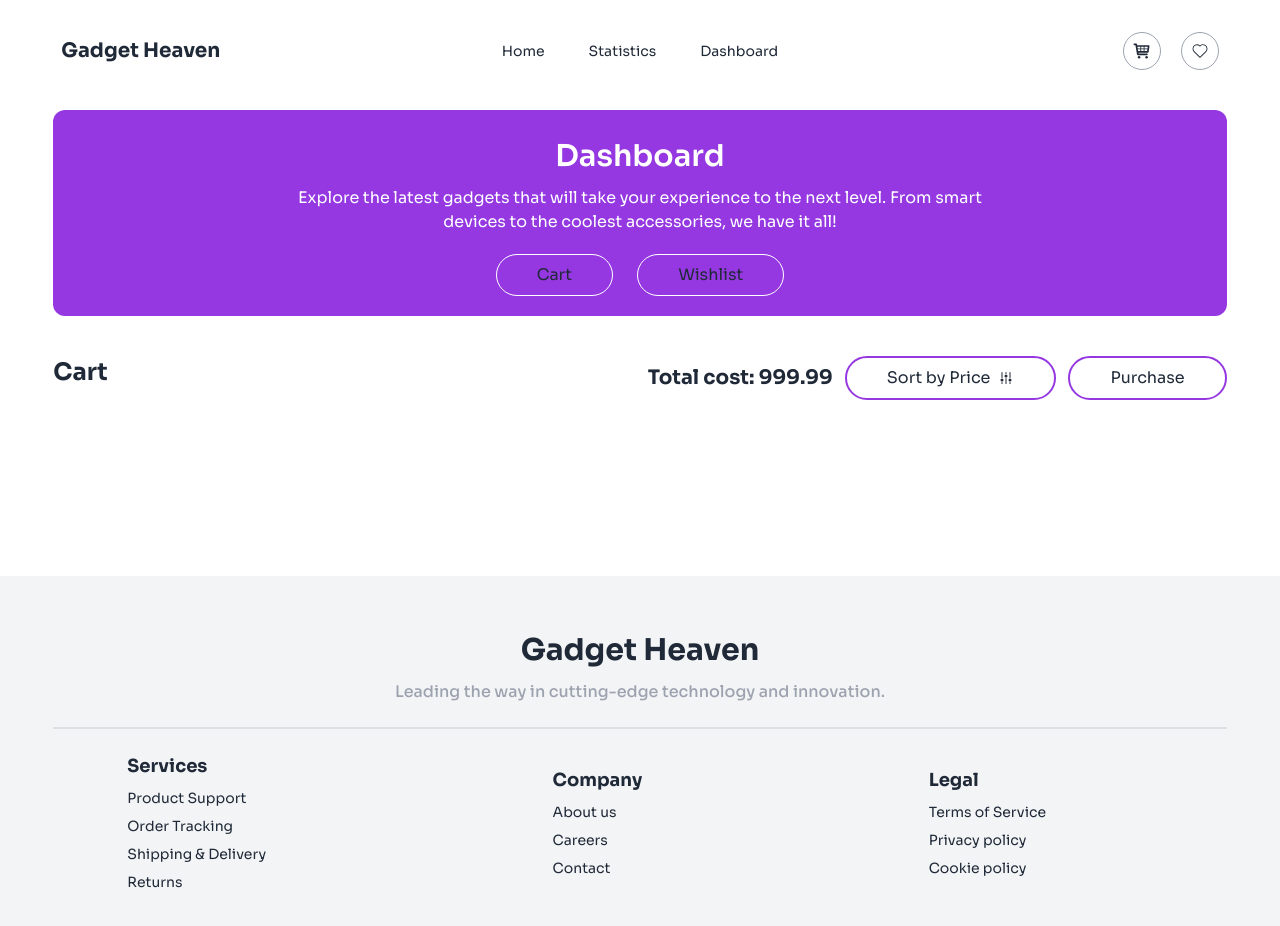
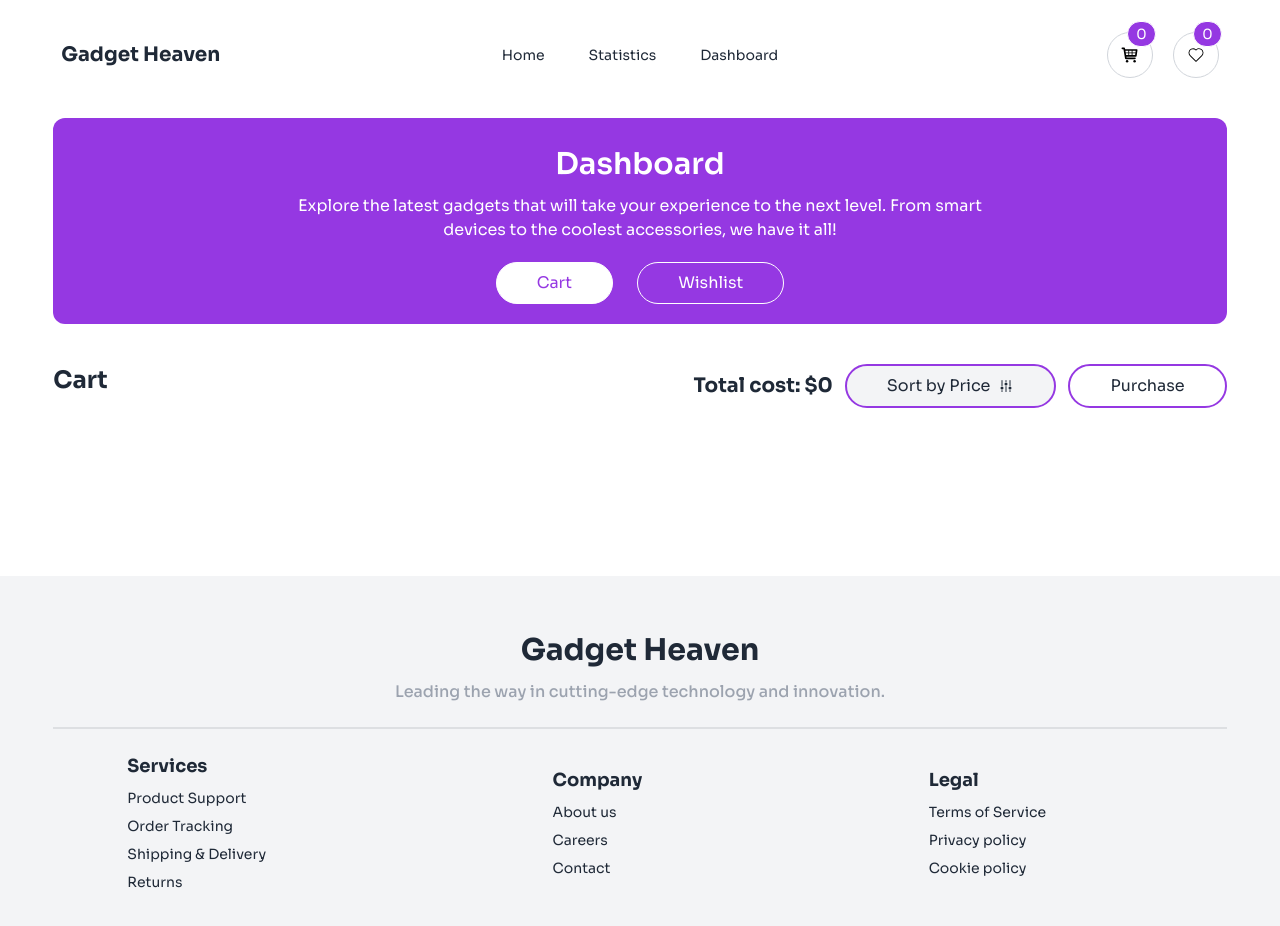
Before and after one commit to MukitHossen7/B10A8-Gadget-Heaven, a React (Vite) app: page /dashboard in a window 1280 px wide. Shown: the top 926 px of the page. Built offline with nearby package versions, Linux system fonts and the light colour scheme.

Commit message:
update addCart length and wish list length

```diff
--- a/src/Layouts/MainLayouts.jsx
+++ b/src/Layouts/MainLayouts.jsx
@@ -13,7 +13,9 @@ const MainLayouts = () => {
     toast.success("Successfully Add to Cart!");
   };
   const handleAddWishlist = (wishObj) => {
-    const findWish = addWishlist.find((item) => item.id === wishObj.id);
+    const findWish = addWishlist.find(
+      (item) => item.product_id === wishObj.product_id
+    );
     if (findWish) {
       toast.error("Already Added to Wishlist!");
       return;
--- a/src/Pages/Dashboard.jsx
+++ b/src/Pages/Dashboard.jsx
@@ -1,24 +1,55 @@
+import { useContext, useState } from "react";
 import AddCart from "../components/AddCart/AddCart";
 import AddWishlist from "../components/AddWishlist/AddWishlist";
 import Heading from "../components/Heading/Heading";
 import Navbar from "./../components/Navbar/Navbar";
 import { HiAdjustmentsVertical } from "react-icons/hi2";
+import { ProductsData } from "../Layouts/MainLayouts";
 
 const Dashboard = () => {
+  const [isCart, setIsCart] = useState(true);
+  const [isSortPrice, setIsSortPrice] = useState([]);
+  const { addCard } = useContext(ProductsData);
+  const totalCost = addCard.reduce((acc, cur) => {
+    return parseInt(acc + cur.price);
+  }, 0);
+  const handleCart = () => {
+    setIsCart(true);
+  };
+  const handleWishlist = () => {
+    setIsCart(false);
+  };
+  const handleSortPrice = () => {
+    const sortPrice = addCard.sort((a, b) => b.price - a.price);
+    setIsSortPrice(sortPrice);
+  };
+  const handlePrice = () => {
+    isSortPrice;
+  };
   return (
     <div>
       <Navbar></Navbar>
 
-      <div className="bg-[#9538E2] rounded-xl mt-8 pt-7">
+      <div className="bg-[#9538E2] rounded-xl mt-8 pt-7 ">
         <Heading
           title="Dashboard"
           description="Explore the latest gadgets that will take your experience to the next level. From smart devices to the coolest accessories, we have it all!"
         ></Heading>
         <div className="flex flex-row justify-center gap-6 py-5">
-          <button className=" border border-white px-10 py-2 rounded-full">
+          <button
+            onClick={handleCart}
+            className={`border border-white  px-10 py-2 rounded-full ${
+              isCart ? "bg-white text-[#9538E2]" : "text-white"
+            }`}
+          >
             Cart
           </button>
-          <button className="border border-white px-10 py-2 rounded-full">
+          <button
+            onClick={handleWishlist}
+            className={`border  border-white px-10 py-2 rounded-full ${
+              !isCart ? "bg-white text-[#9538E2]" : "text-white"
+            }`}
+          >
             Wishlist
           </button>
         </div>
@@ -27,18 +58,23 @@ const Dashboard = () => {
       <div className="flex justify-between py-10">
         <h2 className="font-bold text-2xl">Cart</h2>
         <div className="flex items-center gap-3">
-          <h3 className="font-bold text-xl">Total cost: 999.99</h3>
-          <button className="border-2 border-[#9538E2] px-10 py-2 rounded-full flex items-center gap-2">
+          <h3 className="font-bold text-xl">Total cost: ${totalCost}</h3>
+          <button
+            onClick={handleSortPrice}
+            className="border-2 border-[#9538E2] px-10 py-2 bg-gray-100 rounded-full flex items-center gap-2"
+          >
             Sort by Price <HiAdjustmentsVertical />
           </button>
-          <button className="border-2 border-[#9538E2] px-10 py-2 rounded-full">
+          <button
+            onClick={handlePrice}
+            className="border-2 border-[#9538E2] px-10 py-2 rounded-full"
+          >
             Purchase
           </button>
         </div>
       </div>
 
-      <AddCart></AddCart>
-      <AddWishlist></AddWishlist>
+      {!isCart ? <AddWishlist></AddWishlist> : <AddCart></AddCart>}
     </div>
   );
 };
--- a/src/components/HomeNav/HomeNav.jsx
+++ b/src/components/HomeNav/HomeNav.jsx
@@ -1,8 +1,12 @@
 import { Link, NavLink } from "react-router-dom";
 import { TiShoppingCart } from "react-icons/ti";
 import { CiHeart } from "react-icons/ci";
+import { useContext } from "react";
+import { ProductsData } from "../../Layouts/MainLayouts";
 
 const HomeNav = () => {
+  const { addCard } = useContext(ProductsData);
+  const { addWishlist } = useContext(ProductsData);
   return (
     <div className="navbar text-white">
       <div className="navbar-start">
@@ -44,11 +48,17 @@ const HomeNav = () => {
         </ul>
       </div>
       <div className="navbar-end gap-4">
-        <div className="bg-white p-2 rounded-full">
+        <div className="bg-white p-3 rounded-full relative">
           <TiShoppingCart className="text-xl text-black" />
+          <span className="bg-[#9538E2] border border-white px-2  rounded-full absolute -top-3 -right-1">
+            <span className="text-sm">{addCard.length}</span>
+          </span>
         </div>
-        <div className="bg-white p-2 rounded-full">
+        <div className="bg-white p-3 rounded-full relative">
           <CiHeart className="text-xl text-black" />
+          <span className="bg-[#9538E2] border border-white px-2  rounded-full absolute -top-3 -right-1">
+            <span className="text-sm">{addWishlist.length}</span>
+          </span>
         </div>
       </div>
     </div>
--- a/src/components/Navbar/Navbar.jsx
+++ b/src/components/Navbar/Navbar.jsx
@@ -1,7 +1,12 @@
 import { Link, NavLink } from "react-router-dom";
 import { TiShoppingCart } from "react-icons/ti";
 import { CiHeart } from "react-icons/ci";
+import { useContext } from "react";
+import { ProductsData } from "../../Layouts/MainLayouts";
+
 const Navbar = () => {
+  const { addCard } = useContext(ProductsData);
+  const { addWishlist } = useContext(ProductsData);
   return (
     <div className="navbar bg-base-100 pt-8">
       <div className="navbar-start">
@@ -43,11 +48,17 @@ const Navbar = () => {
         </ul>
       </div>
       <div className="navbar-end gap-5">
-        <div className="p-2 border border-gray-400 rounded-full">
-          <TiShoppingCart className="text-xl " />
+        <div className="p-3 rounded-full relative border border-gray-300">
+          <TiShoppingCart className="text-xl text-black" />
+          <span className="bg-[#9538E2] text-white border border-white px-2  rounded-full absolute -top-3 -right-1">
+            <span className="text-sm">{addCard.length}</span>
+          </span>
         </div>
-        <div className="p-2 border border-gray-400 rounded-full">
-          <CiHeart className="text-xl" />
+        <div className=" p-3 rounded-full relative border border-gray-300">
+          <CiHeart className="text-xl text-black" />
+          <span className="bg-[#9538E2] text-white border border-white px-2  rounded-full absolute -top-3 -right-1">
+            <span className="text-sm">{addWishlist.length}</span>
+          </span>
         </div>
       </div>
     </div>
--- a/src/components/ProductDetails/ProductDetails.jsx
+++ b/src/components/ProductDetails/ProductDetails.jsx
@@ -10,10 +10,15 @@ import Navbar from "../Navbar/Navbar";
 
 const ProductDetails = () => {
   const [details, setDetails] = useState({});
+  const [isDisabled, setIsDisabled] = useState(false);
   const { productId } = useParams();
   const { products: allProductsData } = useContext(ProductsData);
   const { handleAddCard } = useContext(ProductsData);
   const { handleAddWishlist } = useContext(ProductsData);
+  const handleWishlistBtn = (data) => {
+    handleAddWishlist(data);
+    setIsDisabled(true);
+  };
   useEffect(() => {
     if (Array.isArray(allProductsData)) {
       const findData = allProductsData.find(
@@ -90,7 +95,11 @@ const ProductDetails = () => {
                   {" "}
                   Add to Card <FaShoppingCart />
                 </button>
-                <button onClick={() => handleAddWishlist(details)}>
+                <button
+                  disabled={isDisabled}
+                  onClick={() => handleWishlistBtn(details)}
+                  className={`${isDisabled ? "bg-gray-300 rounded-full " : ""}`}
+                >
                   <CiHeart className="text-3xl border-2 border-gray-400 rounded-full p-1" />
                 </button>
               </div>
```
